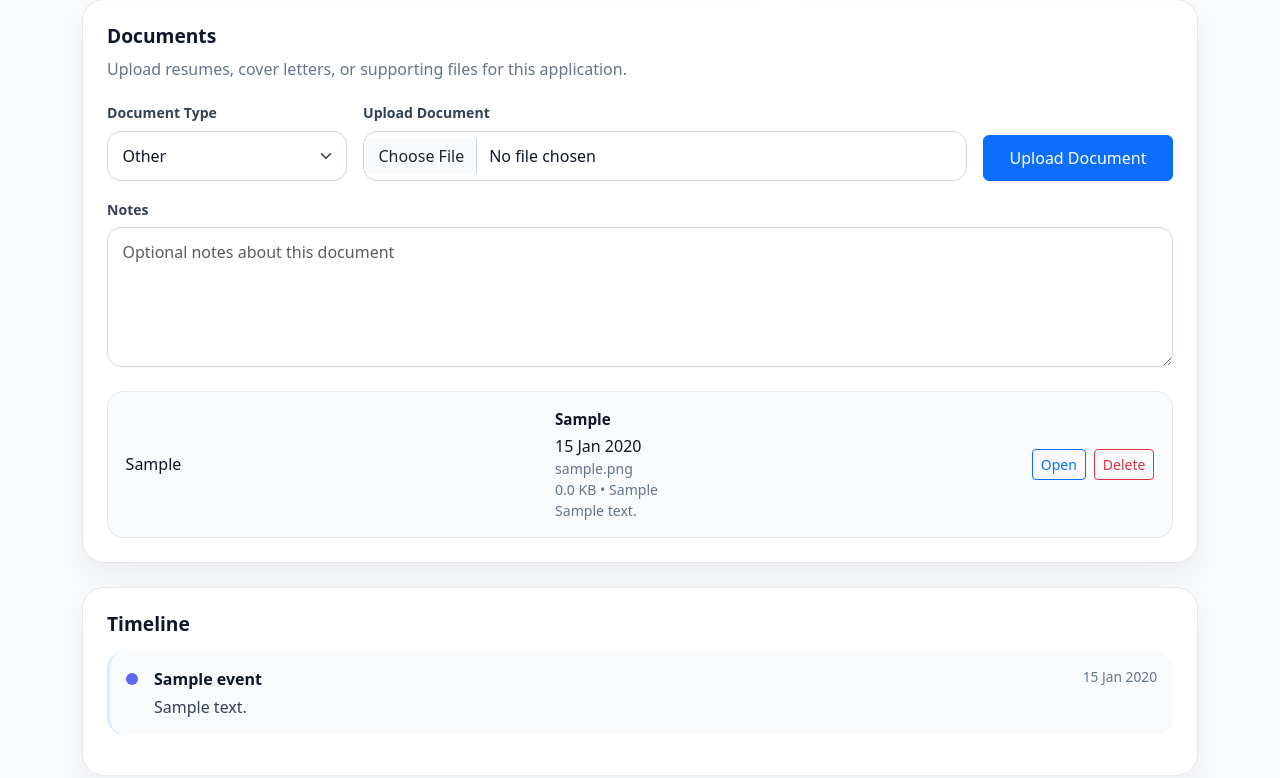
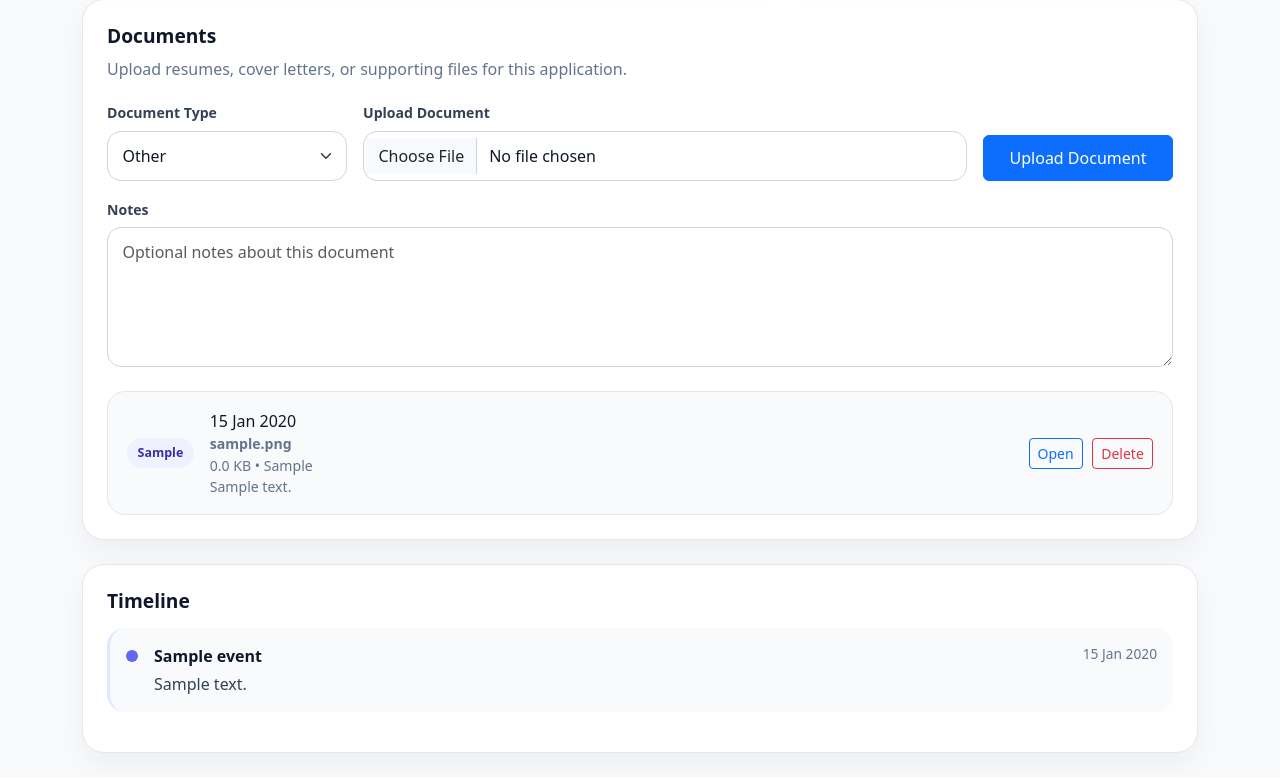
Before and after one commit to AtramAniket/career_os, a Flask app: page /applications/1 in a window 1280 px wide. Shown: the part 1284-2062 px from the top of the page. Run offline with Flask 3, Linux system fonts and the light colour scheme; a user stored in the database is signed in; tables that the repository leaves empty hold one stand-in row (values such as "Sample post"); some libraries are stand-ins or nearby versions.

Commit message:
updated ui

```diff
--- a/app/static/css/applications.css
+++ b/app/static/css/applications.css
@@ -560,10 +560,16 @@
   justify-content: space-between;
   align-items: center;
   gap: 1rem;
-  padding: 1rem 1.1rem;
-  border-radius: 16px;
+  padding: 1.1rem 1.2rem;
+  border-radius: 18px;
   background: #f8fafc;
-  border: 1px solid #e2e8f0;
+  border: 1px solid #e5e7eb;
+  transition: all 0.2s ease;
+}
+
+.uploaded-document-item:hover {
+    border-color: #cbd5e1;
+    transform: translateY(-1px);
 }
 
 .uploaded-document-info strong {
@@ -582,7 +588,8 @@
 .uploaded-document-actions {
   display: flex;
   align-items: center;
-  gap: 0.5rem;
+  gap: 0.6rem;
+  margin-left: auto;
 }
 
 .uploaded-document-actions form {
@@ -620,3 +627,61 @@
     width: 100%;
   }
 }
+
+.document-type-badge {
+  display: inline-flex;
+  align-items: center;
+  width: fit-content;
+  padding: 0.35rem 0.65rem;
+  border-radius: 999px;
+  font-size: 0.78rem;
+  font-weight: 700;
+  background: #eef2ff;
+  color: #3730a3;
+}
+
+.document-type-resume {
+  background: #ecfdf5;
+  color: #047857;
+}
+
+.document-type-cover_letter {
+  background: #fff7ed;
+  color: #c2410c;
+}
+
+.document-type-portfolio {
+  background: #fdf2f8;
+  color: #be185d;
+}
+
+.document-type-certificate {
+  background: #fefce8;
+  color: #a16207;
+}
+
+.document-filename {
+  margin: 0.55rem 0 0.2rem;
+  font-weight: 600;
+  color: #111827;
+}
+
+.document-details {
+  margin: 0;
+  font-size: 0.85rem;
+  color: #6b7280;
+}
+
+.document-notes {
+  margin: 0.65rem 0 0;
+  font-size: 0.9rem;
+  color: #4b5563;
+  line-height: 1.5;
+}
+
+.empty-mini span {
+  display: block;
+  margin-top: 0.25rem;
+  color: #6b7280;
+  font-size: 0.9rem;
+}
--- a/app/templates/applications/detail.html
+++ b/app/templates/applications/detail.html
@@ -219,9 +219,6 @@
             <div class="uploaded-document-info">
 
               <div class="document-topline">
-                <strong>
-                  {{ document.document_type.replace("_", " ")|title }}
-                </strong>
 
                 <span class="document-meta">
                   {{ document.uploaded_at.strftime("%d %b %Y") }}
```
